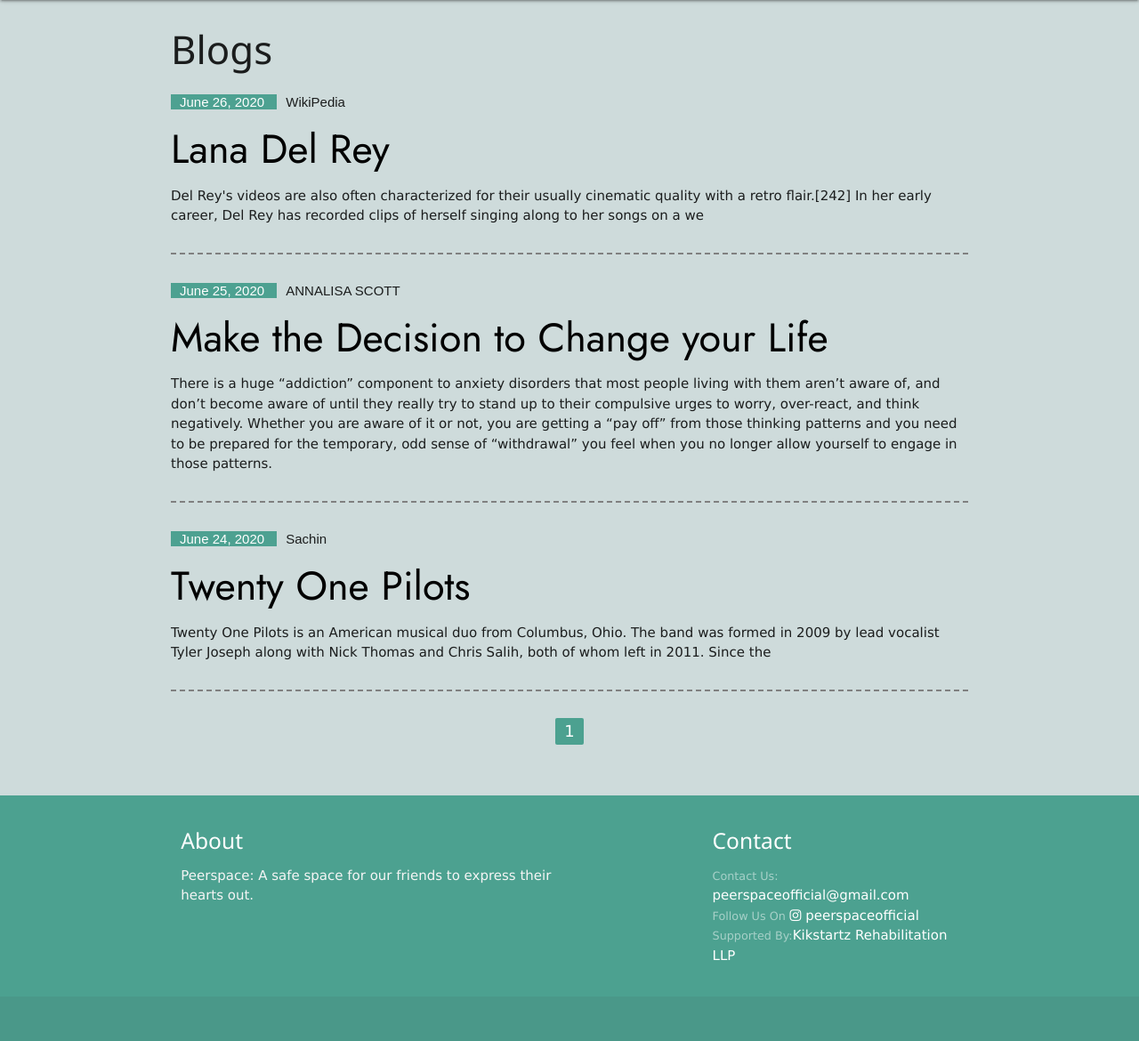
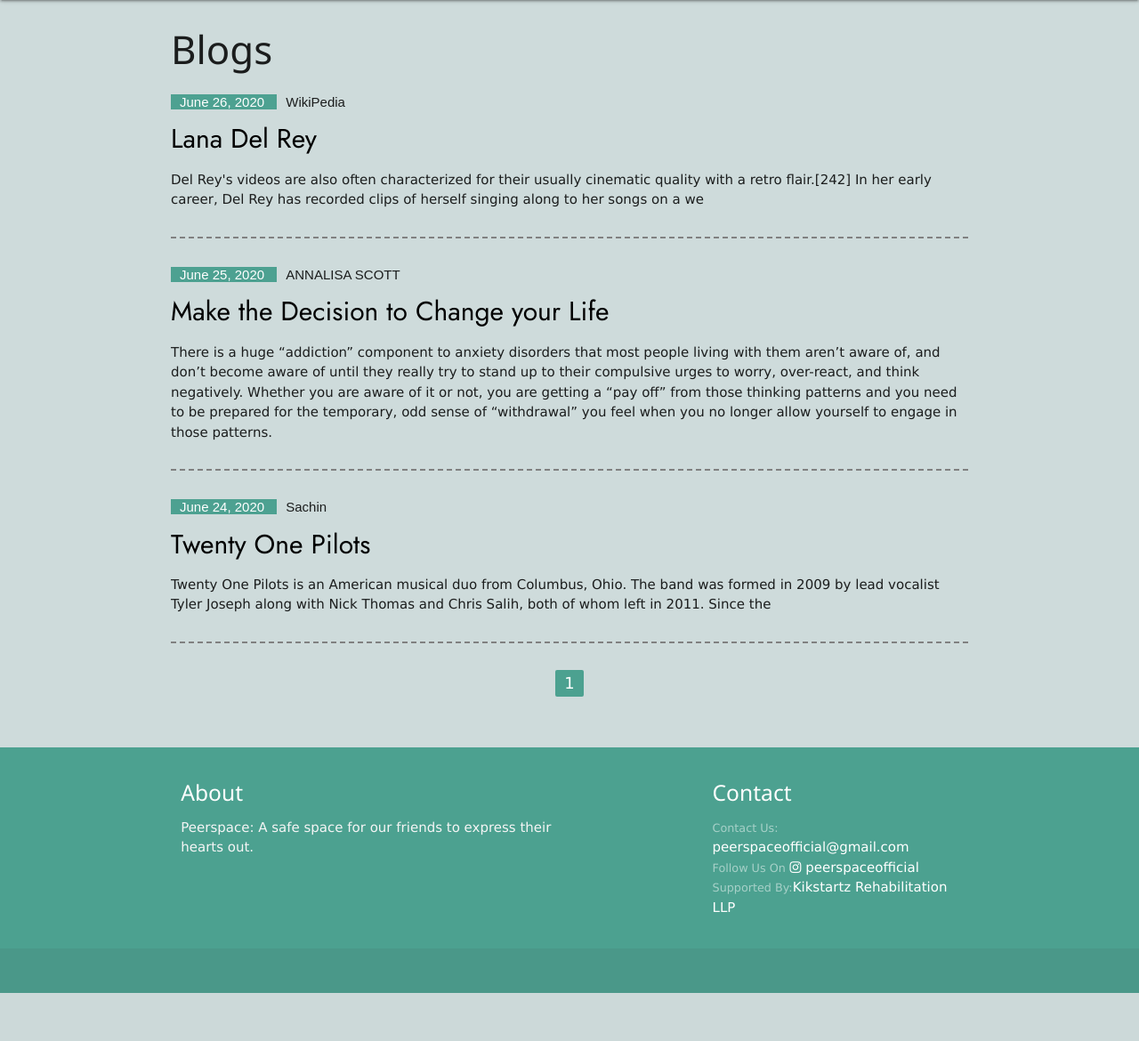
Before and after one commit to linearsachin/mhwc, a Django app: page /blogs/ in a window 1280 px wide. Shown: the part 64-1234 px from the top of the page at 89% size. After the commit the page ends 1180 px from the top, so only its background shows below. Run offline with Django 3.2, Linux system fonts and the light colour scheme; data comes from the database, SQL or seed files in the repository; both versions use the stored data as it was after the commit; parts of the project's set-up code (start-up, migrations or seed data) failed here and were passed over; some libraries are stand-ins or nearby versions; some web fonts are replaced.

Commit message:
new design

```diff
--- a/static/css/style1.css
+++ b/static/css/style1.css
@@ -10,7 +10,7 @@ font-family: 'Jost', sans-serif; */
     font-family: 'Jost', sans-serif;
     text-decoration: none;
     color: black;
-    font-size: 3rem;
+    font-size: 2rem;
 }
 
 .header:hover{
--- a/templates/qna/blog_list.html
+++ b/templates/qna/blog_list.html
@@ -20,11 +20,11 @@
             {{item.author}}
           </span>
         </p>
-        <h4>
+        <h5>
           <a class="header" href="{{item.url}}" target="_blank">
             {{item.title}}
           </a>
-        </h4>
+        </h5>
         <p class="reader">
           {{item.short_desc|linebreaks}}
         </p>
```
Also changed, not shown: db.sqlite3.
